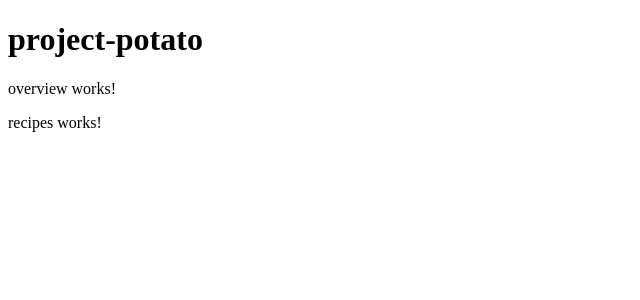
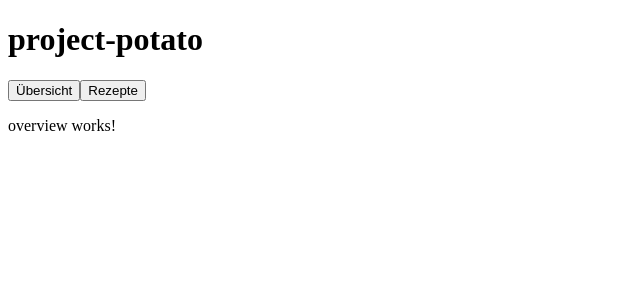
Before and after one commit to DRohmann/SE3Project, an Angular app in the folder project-potato/: page / in a window 1280 px wide. Shown: the top 300 px of the page, without its empty margins (0-640 px from the left). Built offline with nearby package versions, Linux system fonts and the light colour scheme.

Commit message:
BLI1 Task5 Übersicht mit Router zu Feature

```diff
--- a/project-potato/src/app/app-routing.module.ts
+++ b/project-potato/src/app/app-routing.module.ts
@@ -1,10 +1,16 @@
 import { NgModule } from '@angular/core';
 import { RouterModule, Routes } from '@angular/router';
+import { OverviewComponent } from './overview/overview.component';
+import { RecipesComponent } from './recipes/recipes.component';
 
-const routes: Routes = [];
+const routes: Routes = [
+  { path: '', component: OverviewComponent },
+  { path: 'overview-component', component: OverviewComponent },
+  { path: 'recipe-component', component: RecipesComponent },
+];
 
 @NgModule({
   imports: [RouterModule.forRoot(routes)],
-  exports: [RouterModule]
+  exports: [RouterModule],
 })
-export class AppRoutingModule { }
+export class AppRoutingModule {}
--- a/project-potato/src/app/app.component.html
+++ b/project-potato/src/app/app.component.html
@@ -1,3 +1,6 @@
 <h1 id="title">{{ title }}</h1>
-<app-overview></app-overview>
-<app-recipes></app-recipes>
+
+<button id="overview" routerLink="/overview-component">Übersicht</button>
+<button id="recipe" routerLink="/recipe-component">Rezepte</button>
+
+<router-outlet></router-outlet>
```
Also changed, not shown: 2 other files (tests, documents, lock files or other folders).
